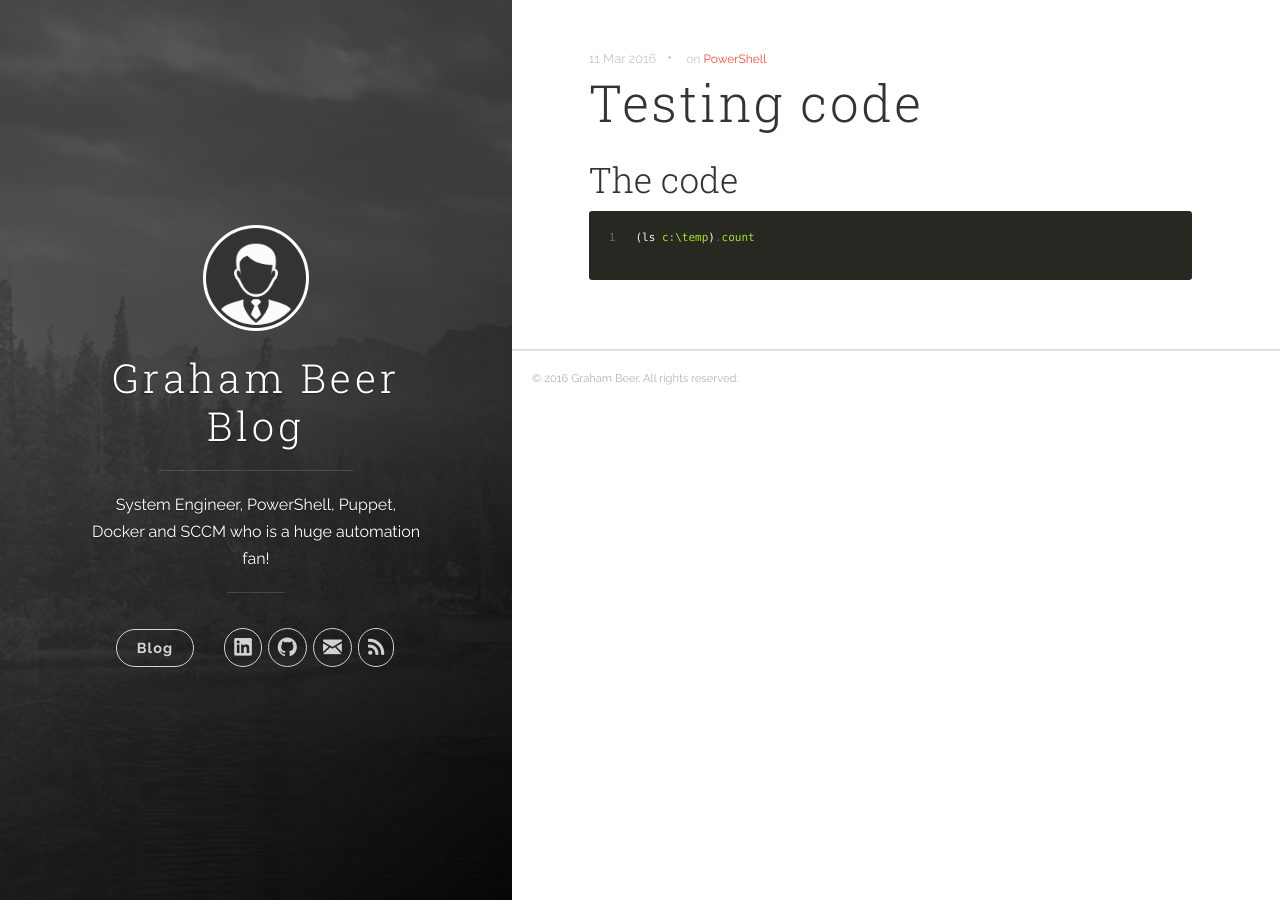
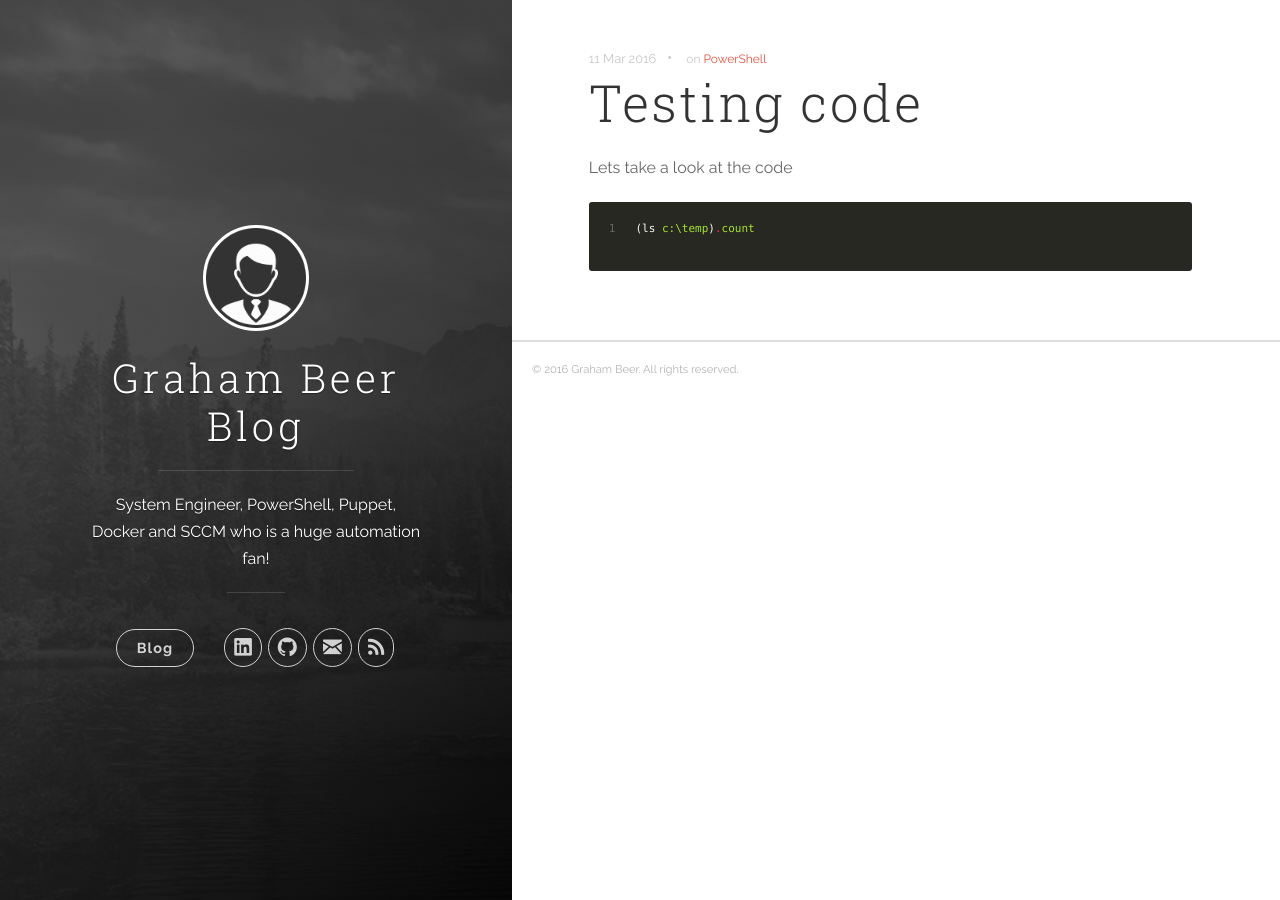
Before and after one commit to Graham-Beer/Graham-Beer.github.io, a Jekyll site: the page built from _posts/2016-03-11-another-test6.md, in a window 1280 px wide. Built offline with Jekyll 4.4.1, drawn with Linux system fonts in a browser that asks for light colours; nearby versions of some CDN libraries.

Commit message:
Update and rename 2016-03-11-another-test5.md to 2016-03-11-another-test6.md

````diff
--- a/_posts/2016-03-11-another-test5.md
+++ b/_posts/2016-03-11-another-test6.md
@@ -10,7 +10,7 @@ tags:
     - PowerShell
 ---
 
-## The code
+Lets take a look at the code
 
 ```powershell
 (ls c:\temp).count
````
